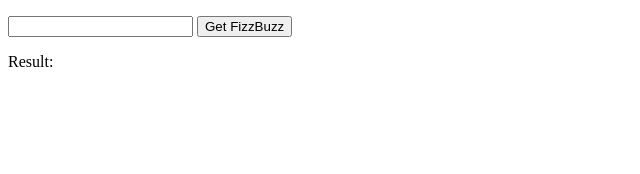
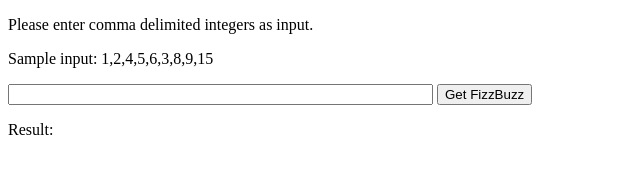
Before and after one commit to donly2018/donly2018.github.io, a plain HTML site: page fizzbuzz.html in a window 1280 px wide. Shown: the whole page, without its empty margins (0-640 px from the left). Drawn offline with nearby package versions, Linux system fonts and the light colour scheme.

Commit message:
update fizzbuzz page

```diff
--- a/fizzbuzz.html
+++ b/fizzbuzz.html
@@ -6,9 +6,11 @@
         <script src="fizzbuzz.js"></script>
     </head>
     <body>
+	<div><p>Please enter comma delimited integers as input.</p></div>
+	<div><p>Sample input: 1,2,4,5,6,3,8,9,15</p></div>
 	<div>
 		<p>
-		<input id="inp" type="text" />
+		<input id="inp" type="text" size="50" />
 		<input id="sendButton" value="Get FizzBuzz" type="submit" />
 		</p>
 	</div>
```
